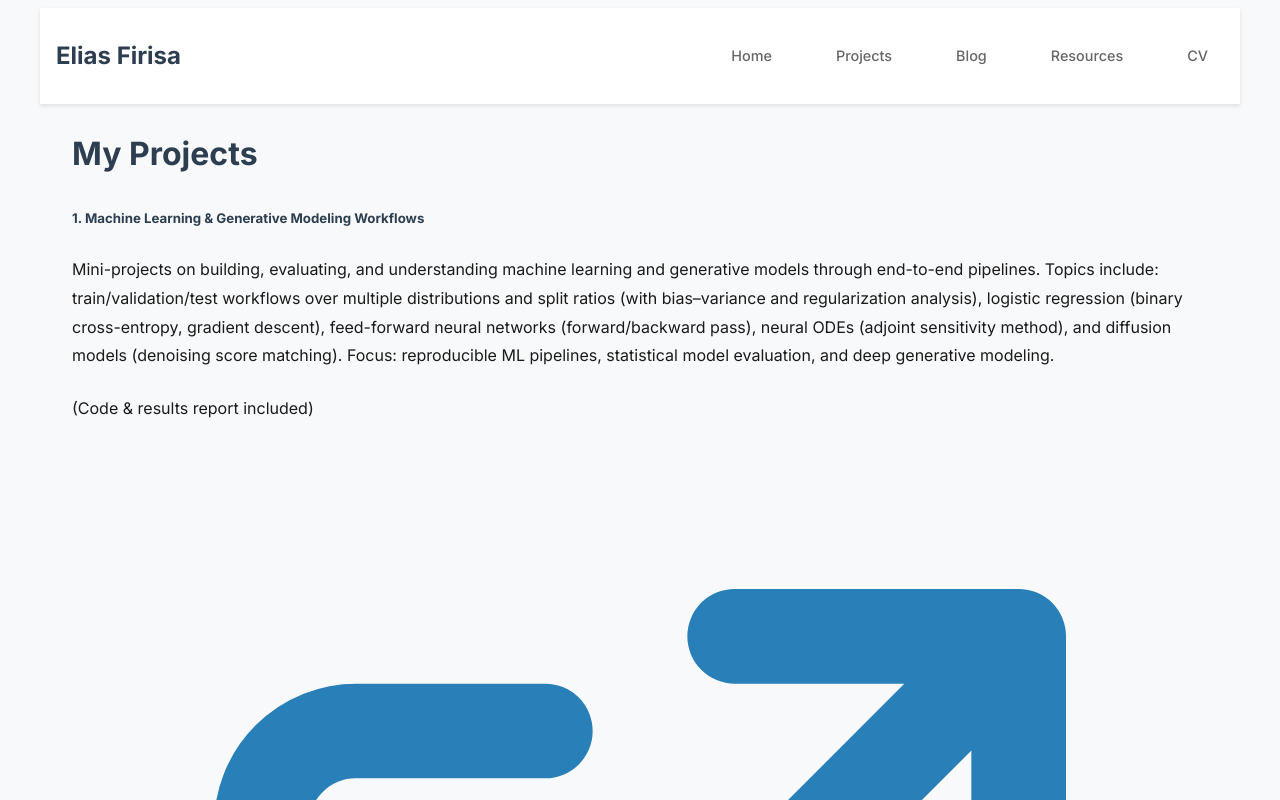
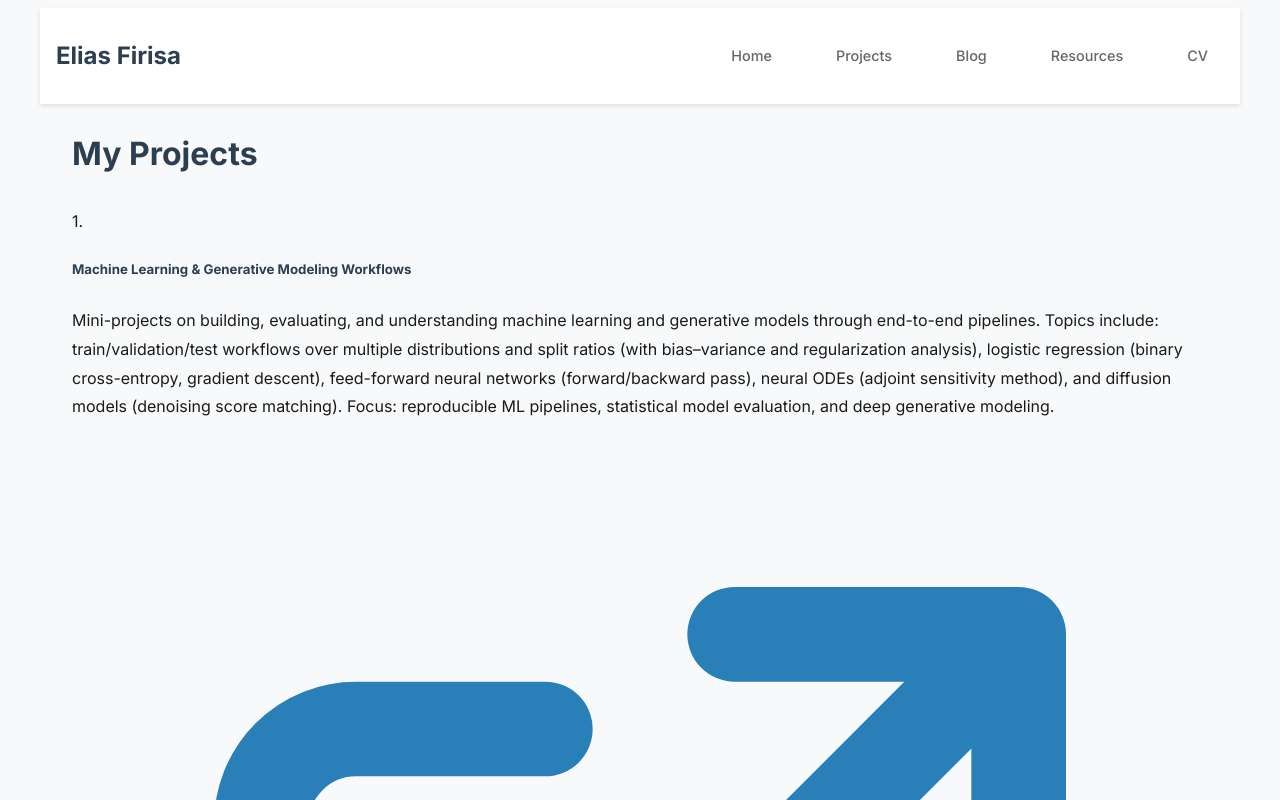
Before and after one commit to EliasSf73/elias-firisa-website, a Next.js app: page /elias-firisa-website/projects in a window 1280 px wide. Shown: the top 800 px of the page. Built offline with nearby package versions, Linux system fonts and the light colour scheme.

Commit message:
style: enhance typography and layout for academic appearance

```diff
--- a/src/app/projects/page.tsx
+++ b/src/app/projects/page.tsx
@@ -36,21 +36,21 @@ const Projects = () => {
         {projects.map((project) => (
           <div key={project.id} className="bg-gray-800 text-white rounded-xl shadow-xl overflow-hidden border border-gray-700 hover:border-gray-600 transition-all duration-300">
             <div className="p-6">
-              <h5 className="text-2xl font-semibold">
-                {project.id}. {project.title}
-              </h5>
+              <div className="flex items-center mb-3">
+                <span className="text-gray-400 text-sm font-medium mr-2">{project.id}. </span>
+                <h5 className="text-2xl font-semibold text-gray-100 tracking-tight">{project.title}</h5>
+              </div>
               <p className="text-gray-400 text-base leading-relaxed whitespace-pre-line mb-6">
                 {project.description}
               </p>
               <div className="flex items-center justify-between mt-6">
-                <p className="text-sm text-gray-400 mt-1">(Code & results report included)</p>
                 <Link href={project.link} className="inline-flex items-center px-4 py-2 border border-transparent text-sm font-medium rounded-md text-white bg-blue-600 hover:bg-blue-700 focus:outline-none focus:ring-2 focus:ring-offset-2 focus:ring-blue-500 transition-colors duration-200">
                   <svg className="mr-2 h-4 w-4" fill="none" stroke="currentColor" viewBox="0 0 24 24">
                     <path strokeLinecap="round" strokeLinejoin="round" strokeWidth={2} d="M10 6H6a2 2 0 00-2 2v10a2 2 0 002 2h10a2 2 0 002-2v-4M14 4h6m0 0v6m0-6L10 14" />
                   </svg>
                   View Project
                 </Link>
-                <p className="text-sm text-gray-400 mt-1">(Code & results report included)</p>
+                <p className="text-sm text-gray-400">(Code & results report included)</p>
               </div>
             </div>
           </div>
```
